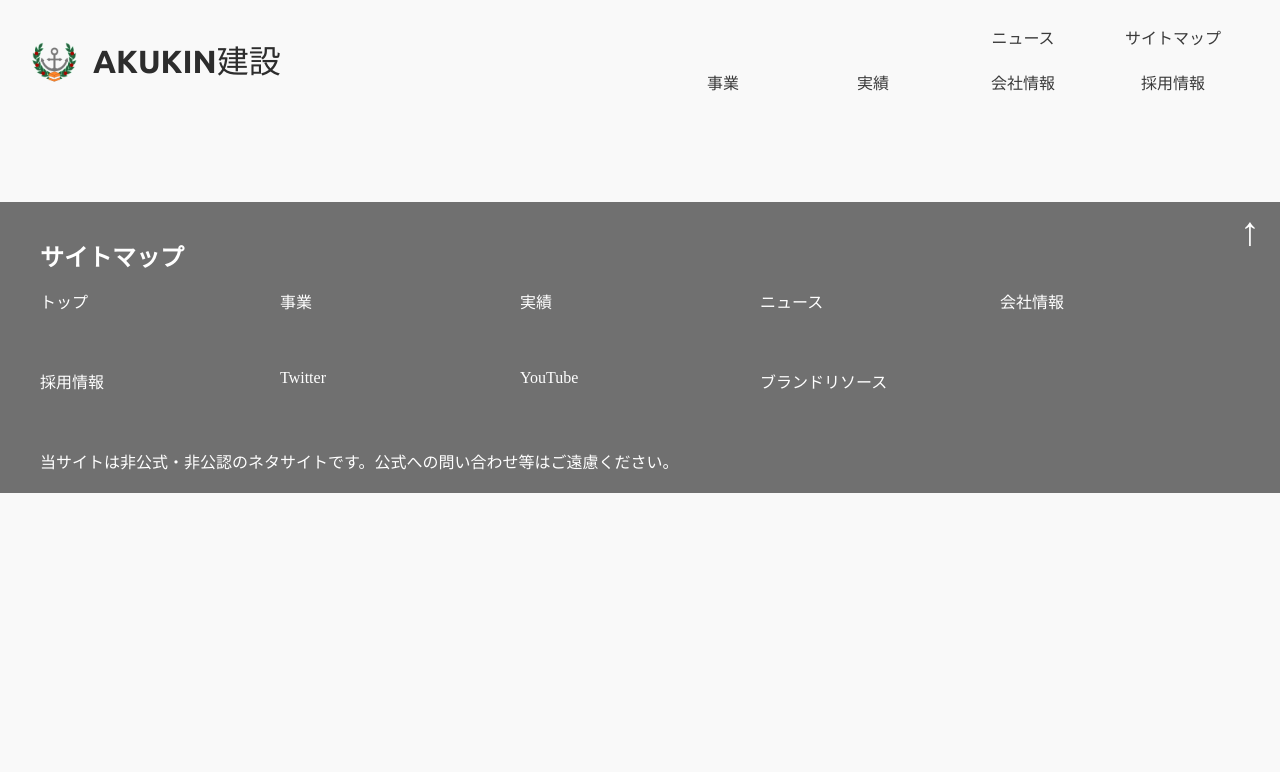
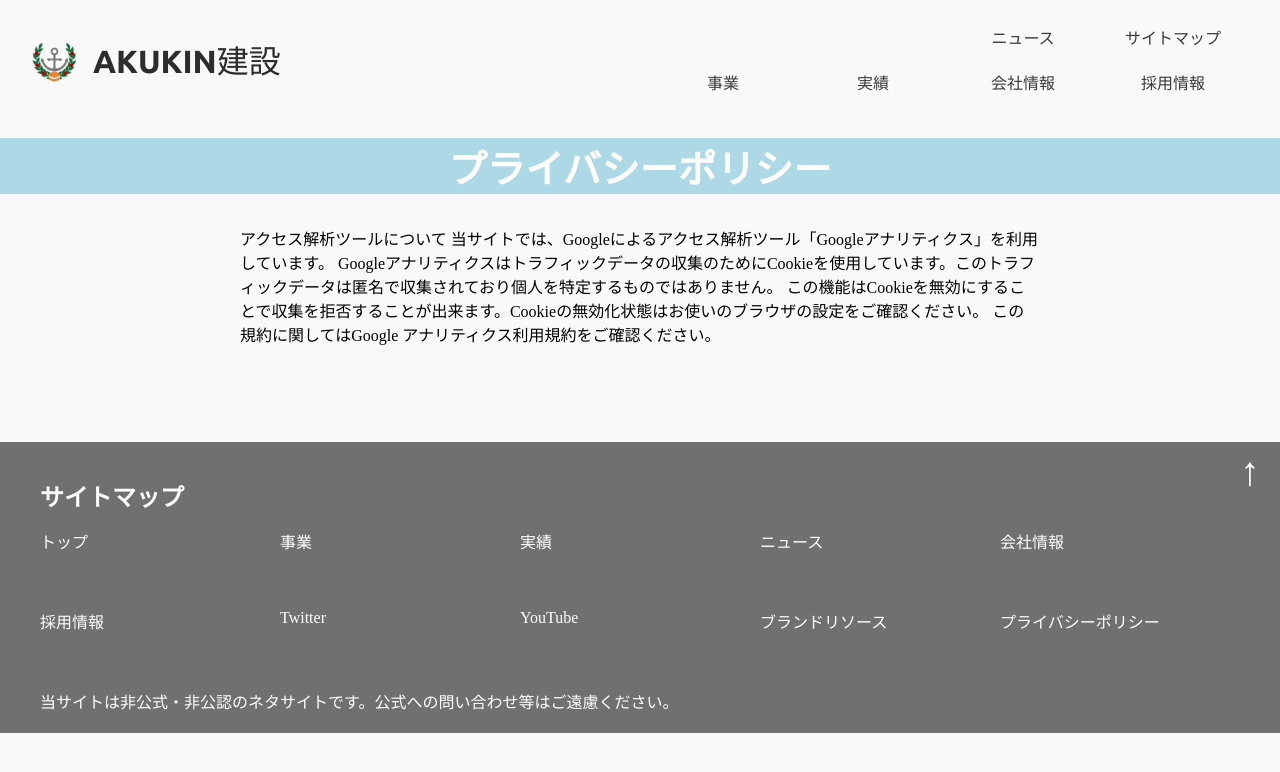
Before and after one commit to oilstand/akukin, a Nuxt app: page /privacypolicy in a window 1280 px wide. Shown: the top 772 px of the page. Built offline with nearby package versions, Linux system fonts and the light colour scheme.

Commit message:
Google Analytics用のプライバシーポリシー追加/footerメニューのレイアウト調整/spサイドメニューのレイアウト調整

```diff
--- a/layouts/default.vue
+++ b/layouts/default.vue
@@ -25,6 +25,7 @@
                     <li><router-link to="/company">会社情報</router-link></li>
                     <li><router-link to="/recruit">採用情報</router-link></li>
                     <li class="sp-only"><router-link to="/brandresource">ブランドリソース</router-link></li>
+                    <li class="sp-only"><router-link to="/privacypolicy">プライバシーポリシー</router-link></li>
                 </ul>
             </div>
         </div>
@@ -42,7 +43,8 @@
                 <li><router-link to="/recruit">採用情報</router-link></li>
                 <li><a target="_blank" href="https://twitter.com/minatoaqua">Twitter</a></li>
                 <li><a target="_blank" href="https://www.youtube.com/channel/UC1opHUrw8rvnsadT-iGp7Cg">YouTube</a></li>
-                <li><router-link to="/brandresource">ブランドリソース</router-link></li>
+                <li class="longtype"><router-link to="/brandresource">ブランドリソース</router-link></li>
+                <li class="longtype"><router-link to="/privacypolicy">プライバシーポリシー</router-link></li>
             </ul>
             <p>当サイトは非公式・非公認のネタサイトです。公式への問い合わせ等はご遠慮ください。</p>
         </div>
@@ -178,6 +180,7 @@ header h1 span {
         height:100%;
         transition:transform .3s;
         transform: translate3d(100%, 0, 0px);
+        max-width: 65%;
     }
     #right-menu_check:checked~.right-menu_wrapper>.right-menu {
         transform: translate3d(0, 0, 0px);
@@ -197,6 +200,9 @@ header h1 span {
     }
     footer ul li {
         width:25%;
+    }
+    footer ul li.longtype {
+        width:50%;
     }
 }
 @media screen and (min-width:960px) {
--- /dev/null
+++ b/pages/privacypolicy/index.vue
@@ -0,0 +1,65 @@
+<template>
+    <div>
+        <div class="privacy-policy-visual">
+            <h2>プライバシーポリシー</h2>
+        </div>
+        <section class="section_privacy-policy">
+アクセス解析ツールについて
+当サイトでは、Googleによるアクセス解析ツール「Googleアナリティクス」を利用しています。
+
+Googleアナリティクスはトラフィックデータの収集のためにCookieを使用しています。このトラフィックデータは匿名で収集されており個人を特定するものではありません。
+この機能はCookieを無効にすることで収集を拒否することが出来ます。Cookieの無効化状態はお使いのブラウザの設定をご確認ください。
+この規約に関してはGoogle アナリティクス利用規約をご確認ください。
+        </section>
+    </div>
+</template>
+<style>
+.privacy-policy-visual {
+    width:100%;
+    color:white;
+    font-weight: 300;
+    text-align:center;
+    background-color: lightblue;
+}
+@media screen and (max-width:959px) {
+    .privacy-policy-visual {
+        font-size: 1.2em;
+    }
+}
+@media screen and (min-width:960px) {
+    .privacy-policy-visual {
+        font-size: 1.6em;
+    }
+}
+.privacy-policy-visual h2 {
+    margin: 16px 0;
+}
+.section_privacy-policy {
+    max-width:800px;
+    margin:0 auto;
+    text-align:left;
+    padding: 16px;
+    white-space: pre-line;
+}
+
+</style>
+<script>
+export default {
+  data () {
+    return {
+
+    }
+  },
+  methods: {
+  },
+  computed: {
+  },
+  mounted() {
+  },
+  head() {
+    return {
+        title: 'プライバシーポリシー',
+    }
+  }
+}
+</script>
```
